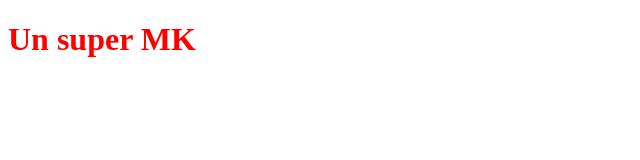
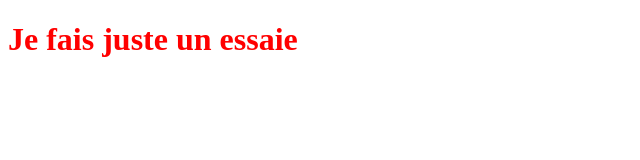
Before and after one commit to FOPAMICHAEL18/OpenclassroomProject, a plain HTML site: page index.html in a window 1280 px wide. Shown: the whole page, without its empty margins (0-640 px from the left). Drawn offline with Linux system fonts and the light colour scheme.

Commit message:
nouveau titre

```diff
--- a/index.html
+++ b/index.html
@@ -5,6 +5,6 @@
    <link rel="stylesheet" type="text/css" href="style.css">
 </head>
 <body>
-   <h1>Un super MK</h1>
+   <h1>Je fais juste un essaie</h1>
 </body>
 </html>
```
